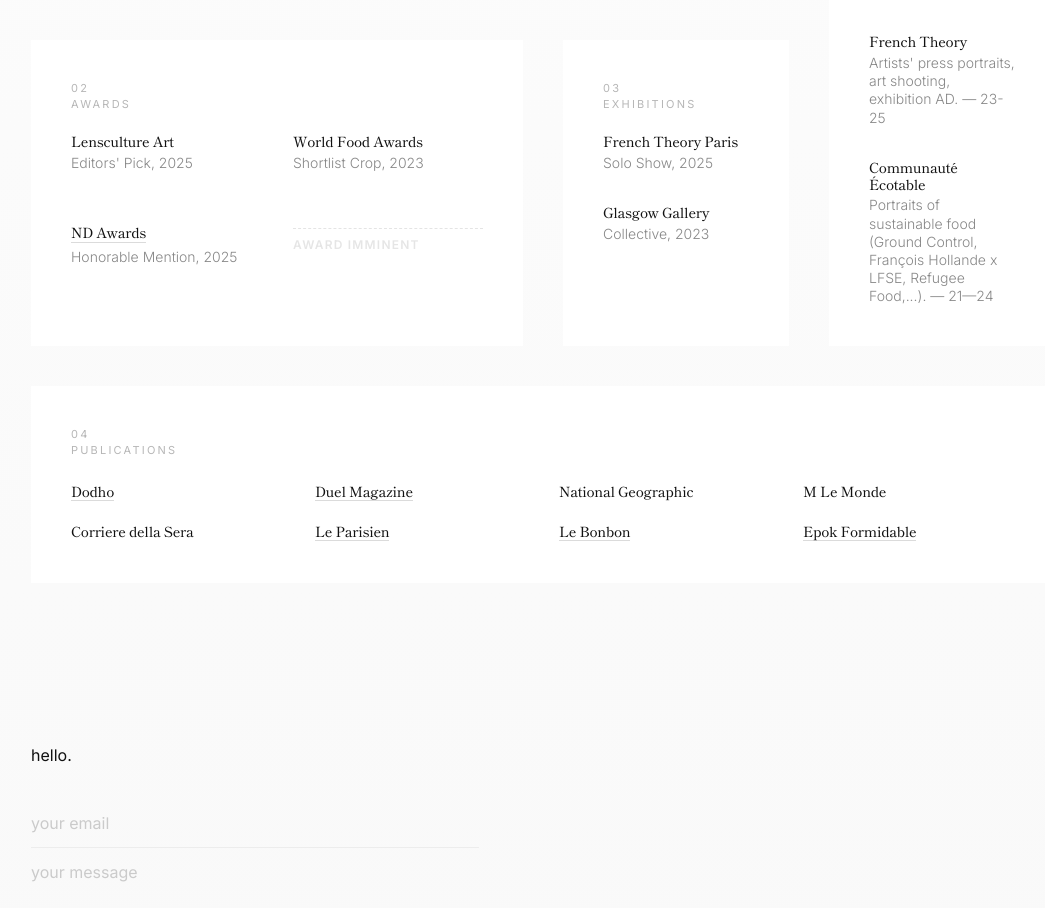
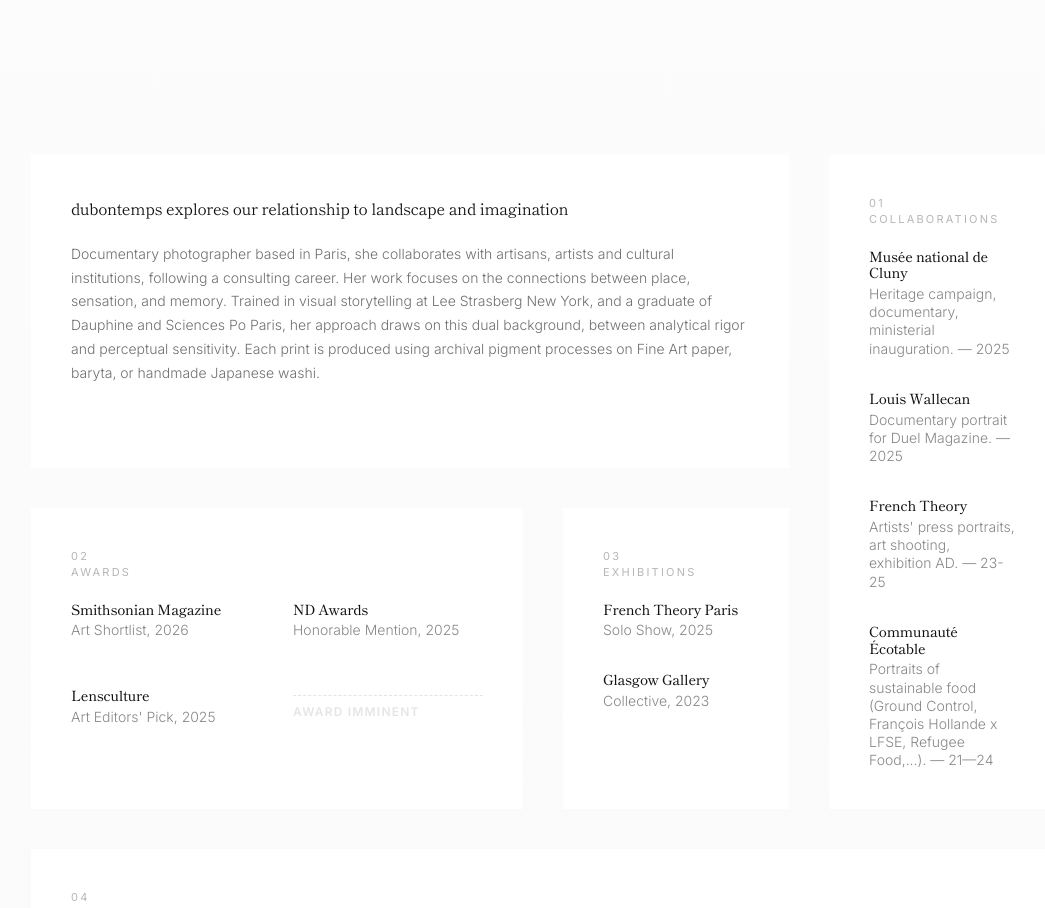
Before and after one commit to dubontemps/dubontemps-site, a React (Vite) app: page / in a window 1280 px wide. Shown: the part 3843-4751 px from the top of the page, without its empty margins (97-1142 px from the left). Built offline with nearby package versions, Linux system fonts and the light colour scheme.

Commit message:
v95 - awards

```diff
--- a/src/App.jsx
+++ b/src/App.jsx
@@ -82,7 +82,8 @@
         label: "Distinctions",
         num: "02",
         items: [
-          { label: "Lensculture Art", subtitle: "Editors' Pick, 2025" },
+          { label: "Smithsonian Magazine", subtitle: "Art Shortlist, 2026" },
+          { label: "Lensculture", subtitle: "Art Editors' Pick, 2025" },
           { label: "ND Awards", subtitle: "Honorable Mention, 2025", url: "https://ndawards.net/winners-gallery/nd-awards-2025/professional/landscape/hm/22577/" },
           { label: "World Food Awards", subtitle: "Shortlist Récolte, 2023" }
         ]
@@ -203,7 +204,8 @@
         label: "Awards",
         num: "02",
         items: [
-            { label: "Lensculture Art", subtitle: "Editors' Pick, 2025" },
+            { label: "Smithsonian Magazine", subtitle: "Art Shortlist, 2026" },
+            { label: "Lensculture", subtitle: "Art Editors' Pick, 2025" },
             { label: "ND Awards", subtitle: "Honorable Mention, 2025", url: "https://ndawards.net/winners-gallery/nd-awards-2025/professional/landscape/hm/22577/" },
             { label: "World Food Awards", subtitle: "Shortlist Crop, 2023" }
         ]
@@ -882,7 +884,7 @@
               <React.Fragment key={item.id}>
 
     {/* Nouveau Manifeste en grand avant l'image 4 */}
-            {idx === 3 && (
+            {idx === 2 && (
               <motion.div
                 initial={{ opacity: 0, y: 30 }}
                 whileInView={{ opacity: 1, y: 0 }}
```
